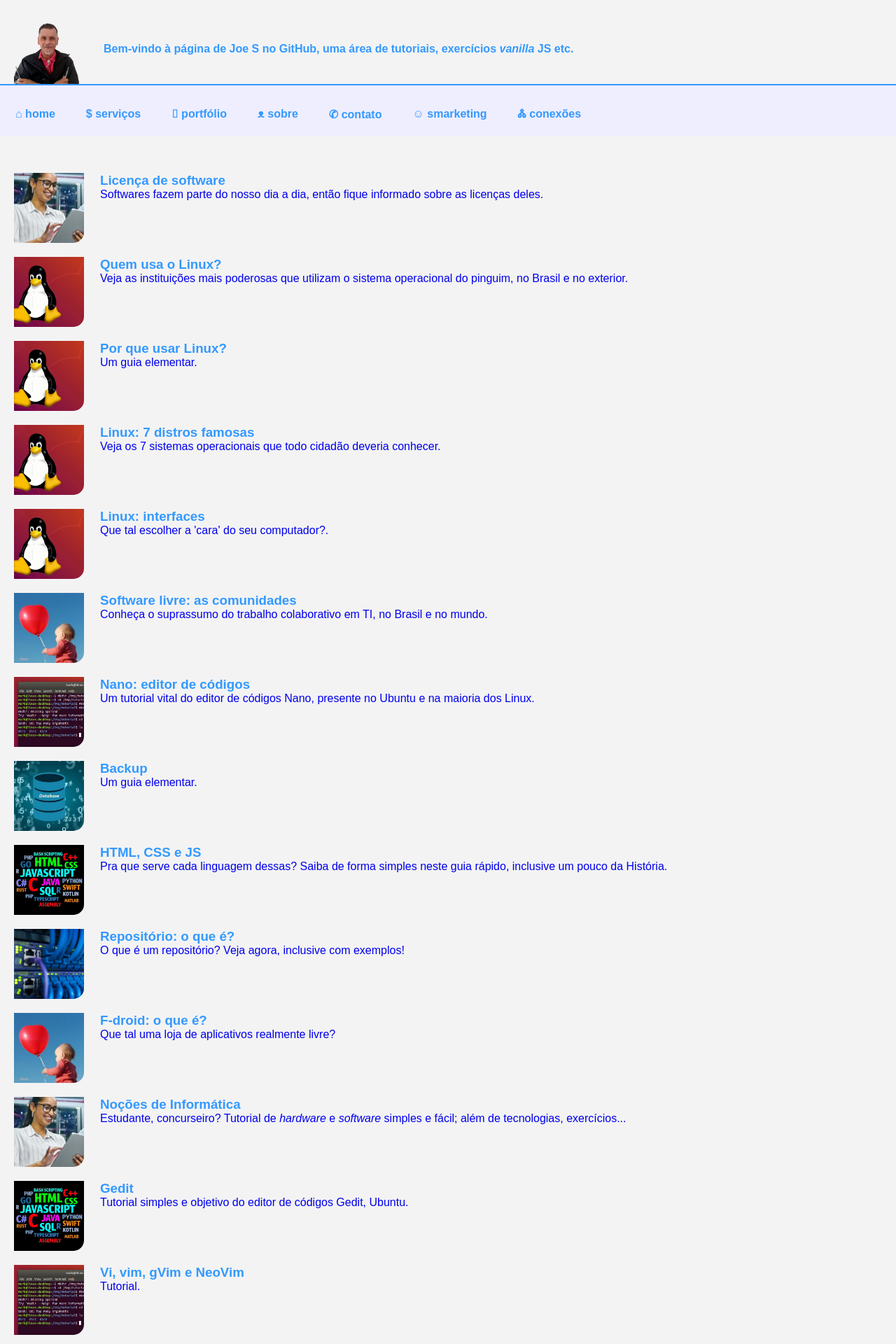
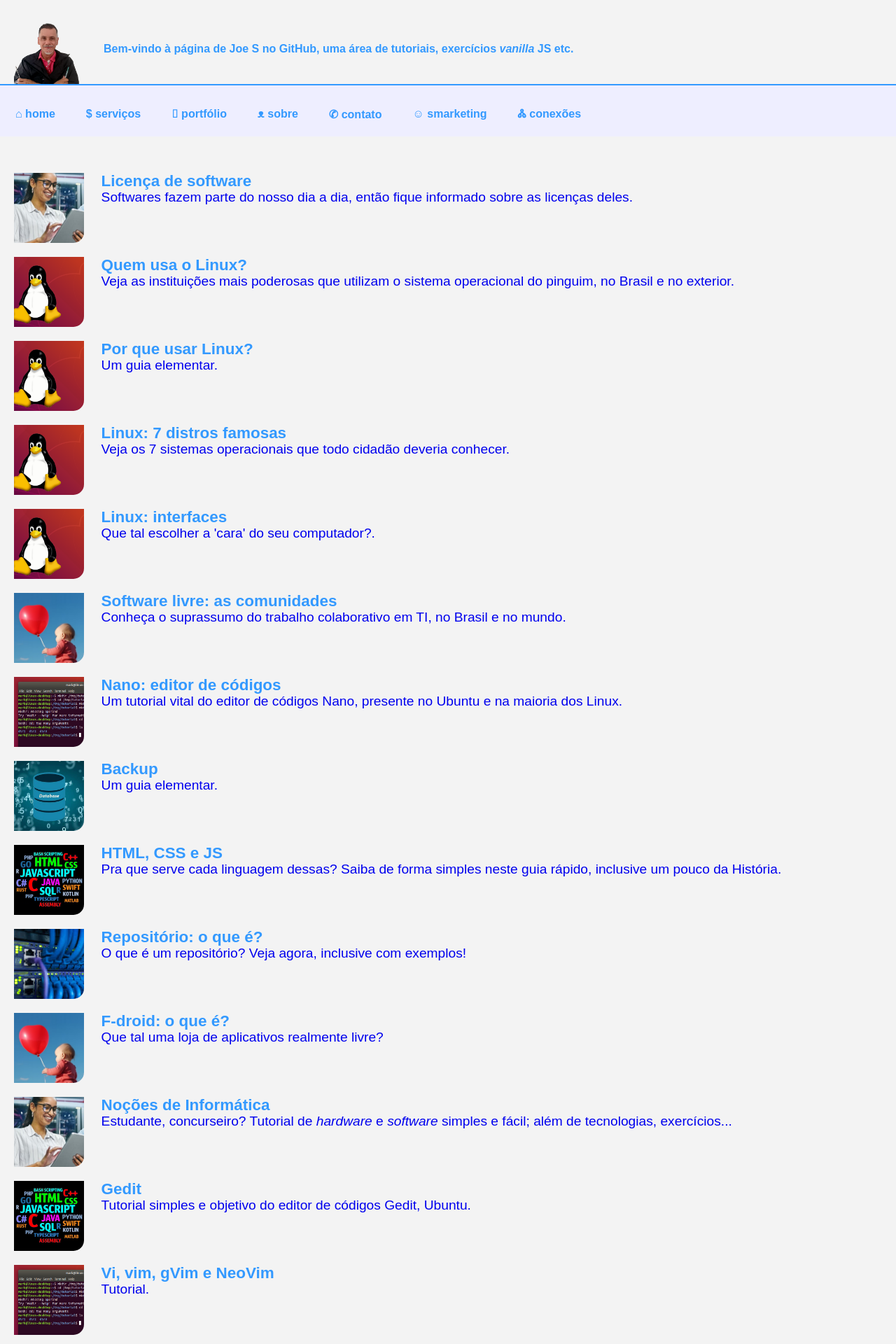
Before and after one commit to Joesynth/joesynth.github.io, a Jekyll site: the page built from index.html, in a window 1280 px wide. Shown: the top 1920 px of the page at 70% size. Built offline with Jekyll 4.4.1, drawn with Linux system fonts in a browser that asks for light colours.

Commit message:
Increase font size and line height for main section

```diff
--- a/css/style.css
+++ b/css/style.css
@@ -70,7 +70,7 @@
 }
 
 /* Main e Artigos */
-main { display: flex; flex-direction: column; padding: 20px; gap: 20px; color: blue;}
+main { display: flex; flex-direction: column; padding: 20px; gap: 20px; font-size: 1.2em; line-height: 1.2em;}
 .art-link { text-decoration: none; color: inherit; }
 
 article { display: flex; gap: 15px; align-items: flex-start; }
```
